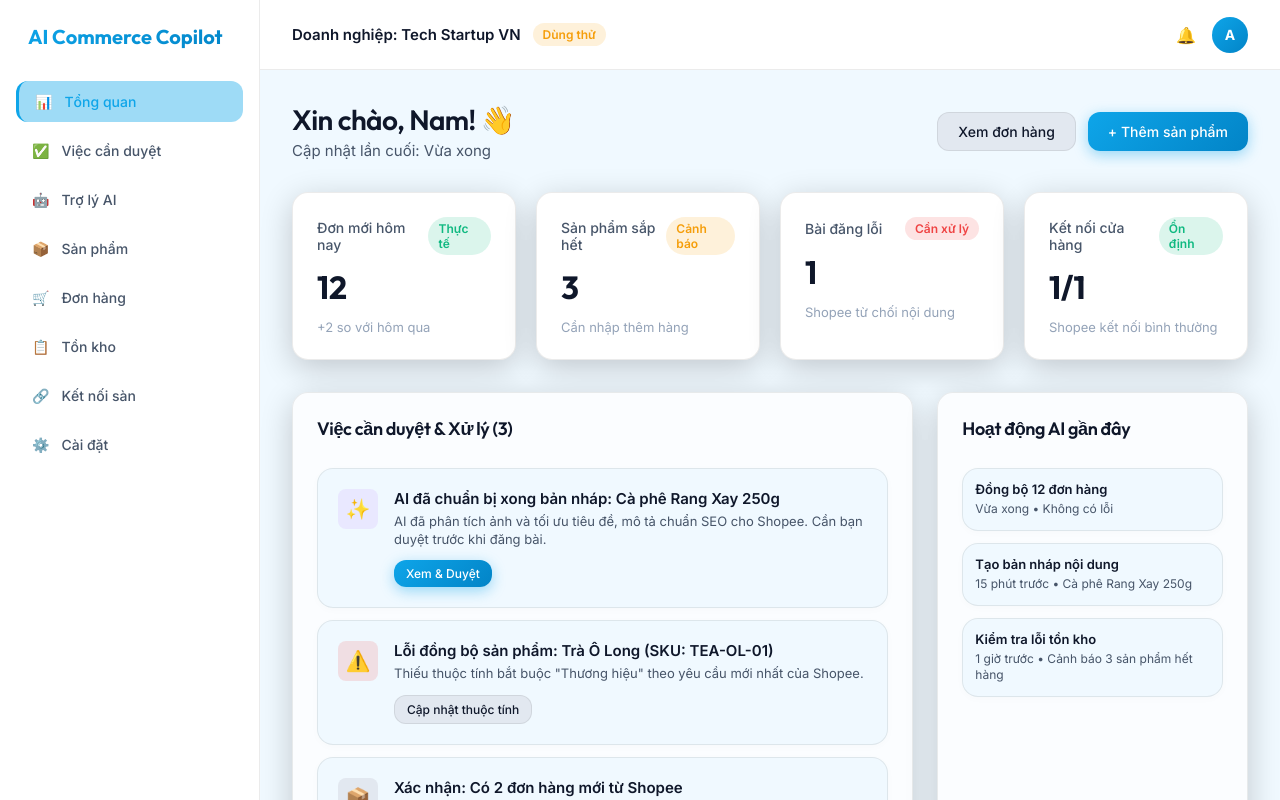
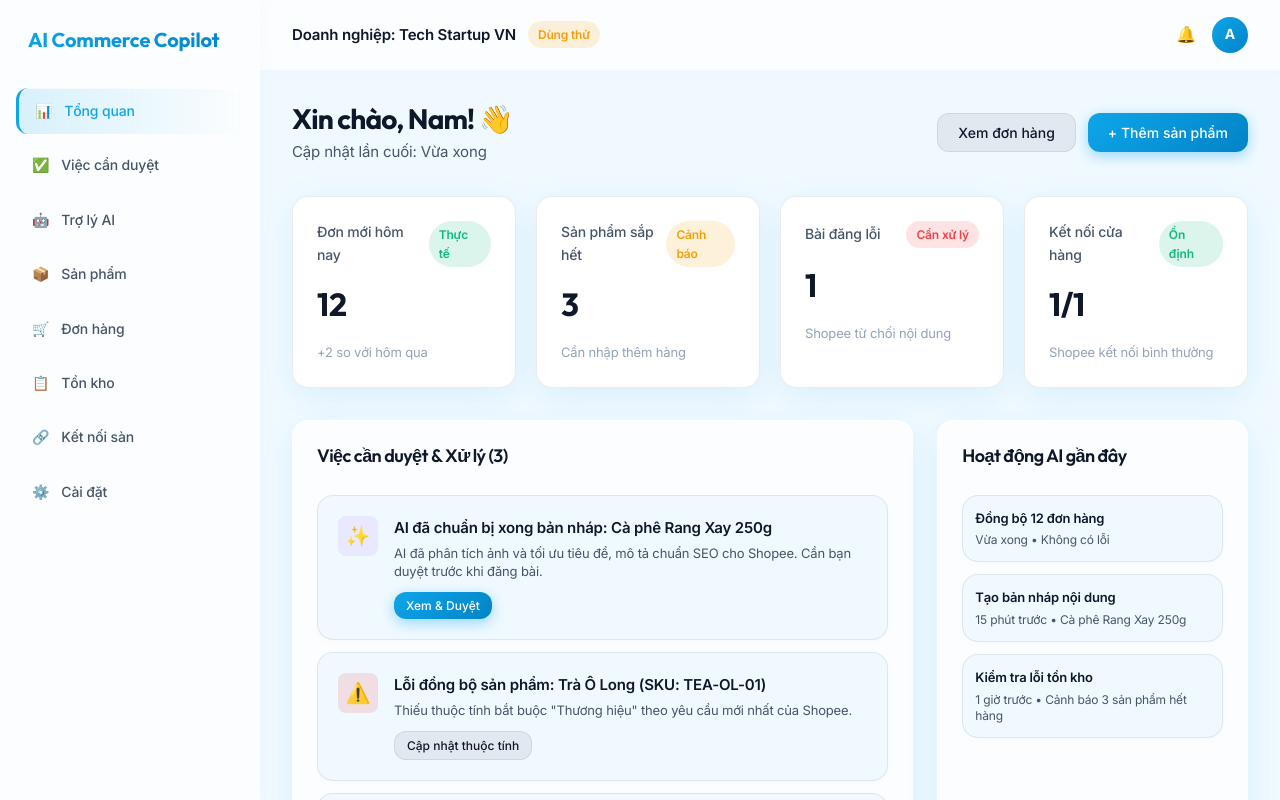
Before and after one commit to Yhucyor/startup-review, a Next.js app in the folder frontend/: page /dashboard in a window 1280 px wide. Built offline with nearby package versions, Linux system fonts and the light colour scheme.

Commit message:
style: ultra premium UI upgrade with glassmorphism, refined typography and soft shadows

```diff
--- a/frontend/src/app/dashboard/layout.module.css
+++ b/frontend/src/app/dashboard/layout.module.css
@@ -6,11 +6,15 @@
 
 .sidebar {
   width: 260px;
-  background: var(--bg-secondary);
-  border-right: 1px solid var(--border-color);
+  background: rgba(255, 255, 255, 0.7);
+  backdrop-filter: blur(20px);
+  -webkit-backdrop-filter: blur(20px);
+  border-right: 1px solid rgba(255, 255, 255, 0.5);
+  box-shadow: 1px 0 20px rgba(0,0,0,0.02);
   display: flex;
   flex-direction: column;
   padding: 24px 16px;
+  z-index: 10;
 }
 
 .brand {
@@ -47,9 +51,10 @@
 }
 
 .navItem.active {
-  background: var(--accent-glow);
+  background: linear-gradient(90deg, rgba(14, 165, 233, 0.15), transparent);
   color: var(--accent-primary);
   border-left: 3px solid var(--accent-primary);
+  box-shadow: inset 0 1px 0 rgba(255, 255, 255, 0.6);
 }
 
 .main {
@@ -62,12 +67,16 @@
 
 .topbar {
   height: 70px;
-  background: var(--bg-secondary);
-  border-bottom: 1px solid var(--border-color);
+  background: rgba(255, 255, 255, 0.7);
+  backdrop-filter: blur(20px);
+  -webkit-backdrop-filter: blur(20px);
+  border-bottom: 1px solid rgba(255, 255, 255, 0.5);
+  box-shadow: 0 1px 20px rgba(0,0,0,0.02);
   display: flex;
   align-items: center;
   justify-content: space-between;
   padding: 0 32px;
+  z-index: 9;
 }
 
 .workspace {
--- a/frontend/src/app/globals.css
+++ b/frontend/src/app/globals.css
@@ -52,12 +52,15 @@ html, body {
   -webkit-font-smoothing: antialiased;
   -moz-osx-font-smoothing: grayscale;
   overflow-x: hidden;
+  line-height: 1.6;
+  letter-spacing: -0.01em;
 }
 
 h1, h2, h3, h4, h5, h6 {
   font-family: var(--font-heading);
-  font-weight: 600;
-  letter-spacing: -0.02em;
+  font-weight: 700;
+  letter-spacing: -0.03em;
+  line-height: 1.2;
 }
 
 a {
@@ -69,11 +72,11 @@ a {
 /* Base Components */
 .glass-panel {
   background: var(--bg-glass);
-  backdrop-filter: blur(16px);
-  -webkit-backdrop-filter: blur(16px);
-  border: 1px solid var(--border-color);
+  backdrop-filter: blur(24px);
+  -webkit-backdrop-filter: blur(24px);
+  border: 1px solid rgba(255, 255, 255, 0.4);
   border-radius: var(--radius-lg);
-  box-shadow: 0 8px 32px rgba(0, 0, 0, 0.2);
+  box-shadow: 0 8px 32px rgba(14, 165, 233, 0.1), inset 0 1px 0 rgba(255, 255, 255, 0.6);
 }
 
 .gradient-text {
@@ -119,7 +122,8 @@ a {
 
 .btn-primary:hover:not(:disabled) {
   transform: translateY(-2px);
-  box-shadow: 0 6px 20px rgba(168, 85, 247, 0.6);
+  box-shadow: 0 8px 24px rgba(14, 165, 233, 0.4);
+  filter: brightness(1.05);
 }
 
 .btn-primary:active:not(:disabled) {
```
